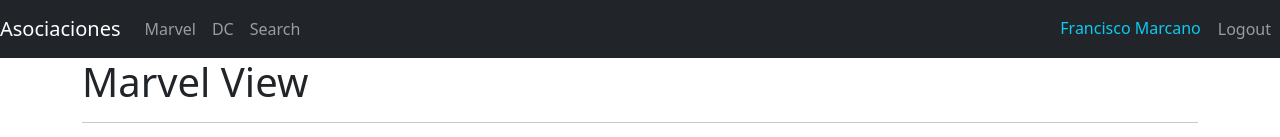
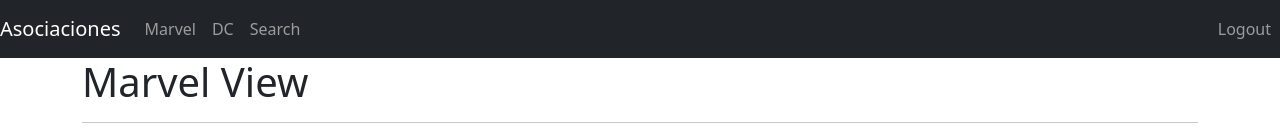
Before and after one commit to fjmn2001/react-zero-to-expert, a React (Vite) app in the folder apps/07-heroes-app/: page / in a window 1280 px wide. Shown: the top 137 px of the page. Built offline with nearby package versions, Linux system fonts and the light colour scheme.

Commit message:
feat: adding authContext using reducer. Ref sn

```diff
--- a/apps/07-heroes-app/src/HeroesApp.tsx
+++ b/apps/07-heroes-app/src/HeroesApp.tsx
@@ -1,8 +1,11 @@
 import AppRouter from "./shared/components/router/AppRouter"
+import { AuthProvider } from "./auth/contexts/AuthContext"
 
 const HeroesApp = () => {
   return (
-    <AppRouter />
+    <AuthProvider>
+      <AppRouter />
+    </AuthProvider>
   )
 }
 export default HeroesApp
--- /dev/null
+++ b/apps/07-heroes-app/src/auth/contexts/AuthContext.tsx
@@ -0,0 +1,45 @@
+import React, { createContext, useContext, useReducer } from "react"
+import authReducer from "../reducers/authReducer"
+import { types } from "../types/types"
+
+const initialState: {
+  logged: boolean
+  name: string | null
+} = {
+  logged: false,
+  name: null,
+}
+
+export const AuthContext = createContext({
+  authState: initialState,
+  login: (name: string) => {
+    console.log(name)
+  },
+  logout: () => {},
+})
+
+export const AuthProvider = ({
+  children,
+}: {
+  children: React.ReactElement
+}) => {
+  const [state, dispatch] = useReducer(authReducer, initialState)
+
+  const login = (name: string) => {
+    dispatch({ type: types.login, payload: name })
+  }
+
+  const logout = () => {
+    dispatch({ type: types.logout, payload: "" })
+  }
+
+  return (
+    <AuthContext.Provider value={{ authState: state, login, logout }}>
+      {children}
+    </AuthContext.Provider>
+  )
+}
+
+export const useAuthContext = () => {
+  return useContext(AuthContext)
+}
--- /dev/null
+++ b/apps/07-heroes-app/src/auth/reducers/authReducer.ts
@@ -0,0 +1,26 @@
+import { types } from "../types/types"
+
+interface State {
+  name: string | null
+  logged: boolean
+}
+
+type Types = keyof typeof types
+
+type Action = {
+  type: typeof types[Types]
+  payload: string
+}
+
+const authReducer = (state: State, action: Action): State => {
+  switch (action.type) {
+    case types.login:
+      return { ...state, logged: true, name: action.payload }
+    case types.logout:
+      return { ...state, logged: false, name: null }
+    default:
+      return state
+  }
+}
+
+export default authReducer
--- /dev/null
+++ b/apps/07-heroes-app/src/auth/types/types.ts
@@ -0,0 +1,4 @@
+export const types = {
+  login: "[auth] Login",
+  logout: "[auth] Logout",
+}
--- a/apps/07-heroes-app/src/auth/views/LoginView.tsx
+++ b/apps/07-heroes-app/src/auth/views/LoginView.tsx
@@ -1,14 +1,17 @@
-import { useNavigate } from "react-router-dom";
-import { HOME } from "../../shared/config/router/paths";
+import { useNavigate } from "react-router-dom"
+import { HOME } from "../../shared/config/router/paths"
+import { useAuthContext } from "../contexts/AuthContext"
 
 const LoginView = () => {
-  const navigate = useNavigate();
+  const navigate = useNavigate()
+  const { login } = useAuthContext()
 
   const handleLogin = () => {
+    login("Francisco")
     navigate(HOME, {
       replace: true,
-    });
-  };
+    })
+  }
 
   return (
     <div className={"container mt-5"}>
@@ -18,7 +21,7 @@
         Login
       </button>
     </div>
-  );
-};
+  )
+}
 
-export default LoginView;
+export default LoginView
--- a/apps/07-heroes-app/src/shared/components/ui/Navbar.tsx
+++ b/apps/07-heroes-app/src/shared/components/ui/Navbar.tsx
@@ -1,10 +1,13 @@
 import { Link, NavLink, useNavigate } from "react-router-dom"
 import { LOGIN } from "../../../auth/config/router/paths"
+import { useAuthContext } from "../../../auth/contexts/AuthContext"
 
 const Navbar = () => {
   const navigate = useNavigate()
+  const { logout, authState } = useAuthContext()
 
   const handleLogout = () => {
+    logout()
     navigate(LOGIN, {
       replace: true,
     })
@@ -48,9 +51,11 @@
 
       <div className="navbar-collapse collapse w-100 order-3 dual-collapse2 d-flex justify-content-end">
         <ul className="navbar-nav ml-auto">
-          <span className={"nav-item nav-link text-info"}>
-            Francisco Marcano
-          </span>
+          {authState.name && (
+            <span className={"nav-item nav-link text-info"}>
+              {authState.name}
+            </span>
+          )}
           <button className="nav-item nav-link btn" onClick={handleLogout}>
             Logout
           </button>
```
